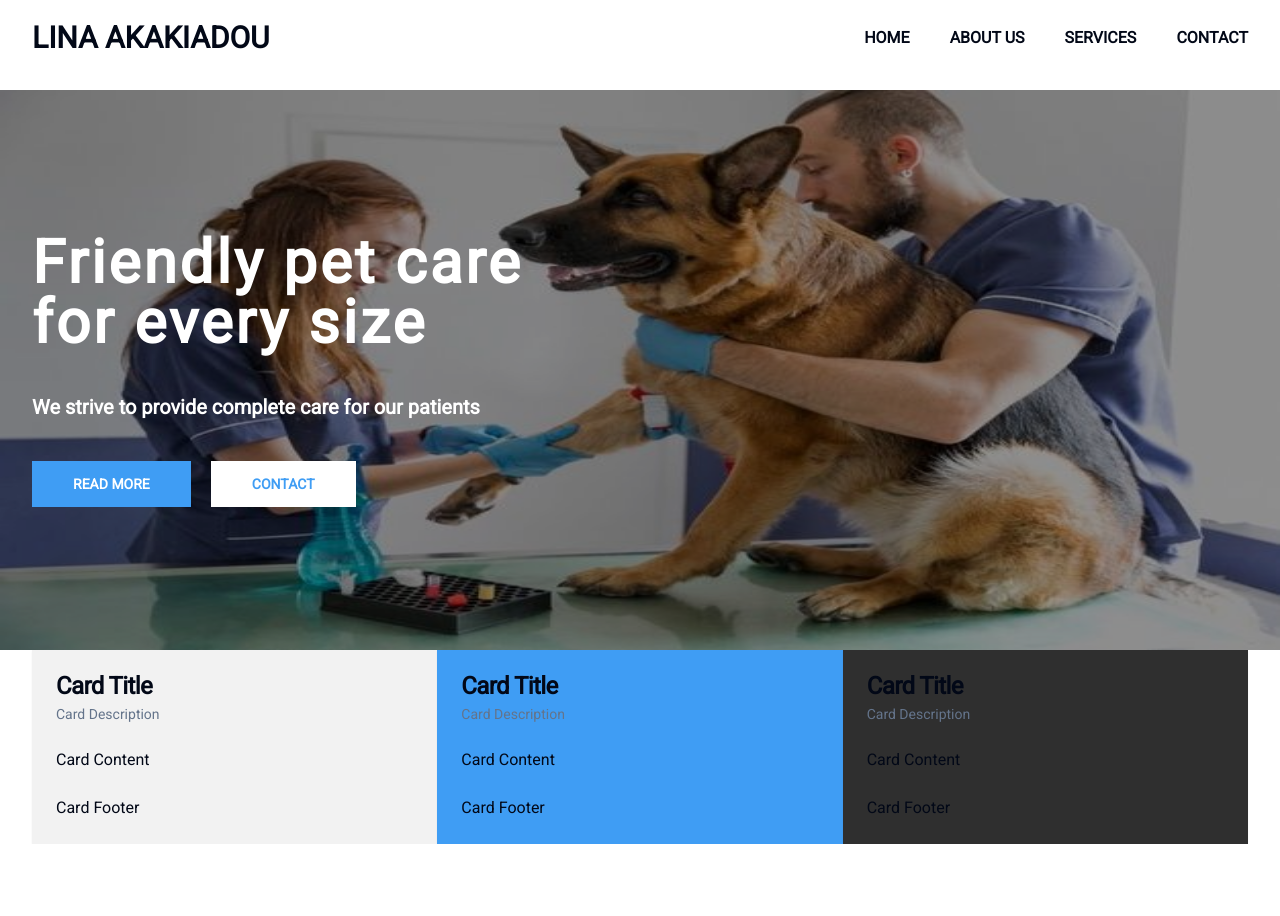
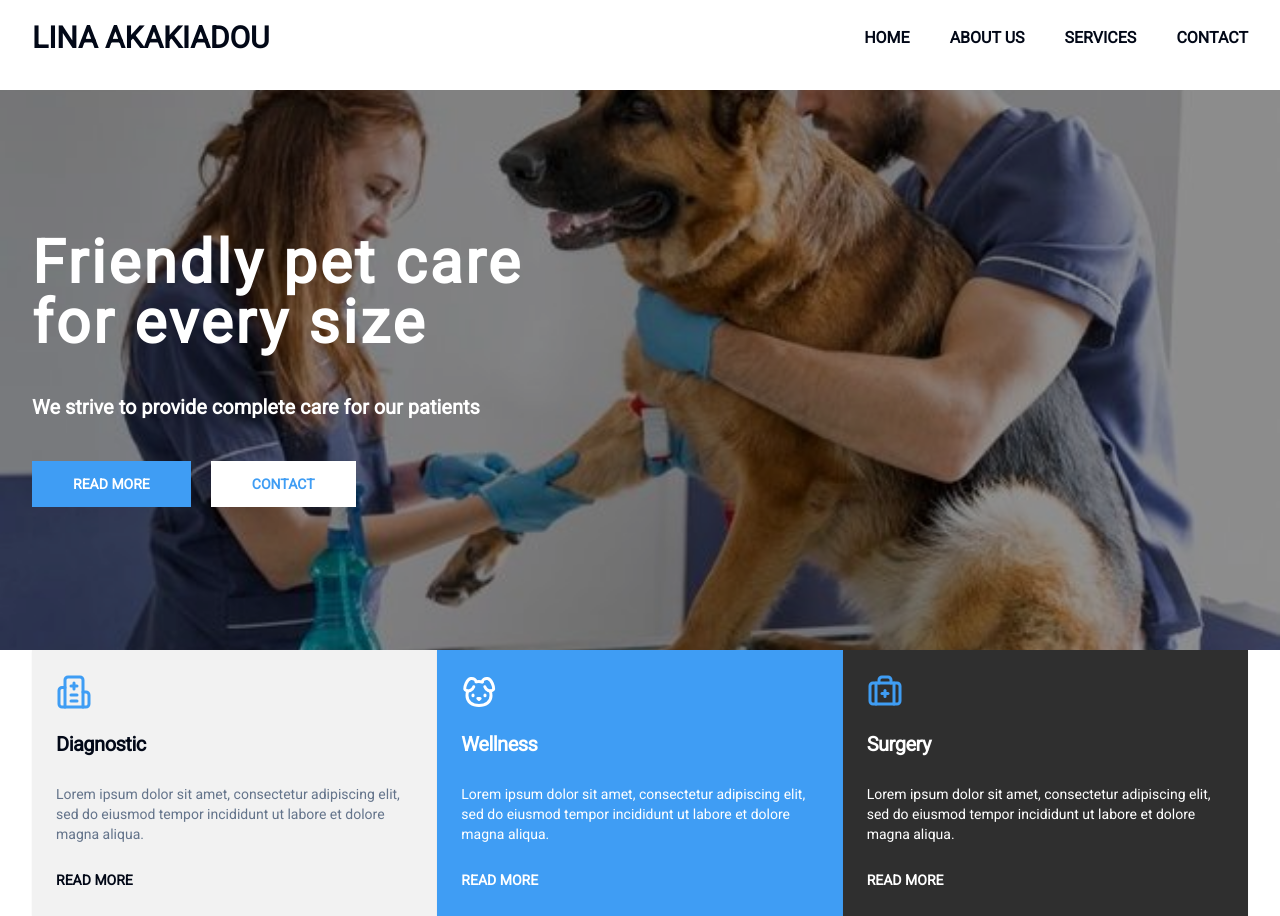
Before and after one commit to LazarosZiskos/vet-practice, a Next.js app: page / in a window 1280 px wide. Before the commit the page ends 844 px from the top, so only its background shows below. Built offline with nearby package versions, Linux system fonts and the light colour scheme.

Commit message:
finished card section

```diff
--- a/components/Hero.jsx
+++ b/components/Hero.jsx
@@ -1,20 +1,15 @@
 import React from "react";
 import MyButton from "./MyButton";
-import {
-  Card,
-  CardContent,
-  CardDescription,
-  CardFooter,
-  CardHeader,
-  CardTitle,
-} from "@/components/ui/card";
+
+import MyCard from "./MyCard";
+import { BriefcaseMedical, Dog, Hospital } from "lucide-react";
 
 const Hero = () => {
   return (
     <section>
       <div className="">
         <img
-          className="w-full h-[70vh] object-fit"
+          className="w-full h-[70vh] object-cover"
           src="dog1.jpg"
           alt="dog-1"
         />
@@ -43,44 +38,27 @@ const Hero = () => {
             />
           </div>
         </div>
-        {/* CREATE MYCARD COMPONENT WITH THE SHADCNUI CARD INSIDE TO PASS PROPS */}
-        <div className="absolute mt-auto justify-center items-center container grid grid-cols-3 top-[650px]">
-          <Card className="bg-gray2">
-            <CardHeader>
-              <CardTitle>Card Title</CardTitle>
-              <CardDescription>Card Description</CardDescription>
-            </CardHeader>
-            <CardContent>
-              <p>Card Content</p>
-            </CardContent>
-            <CardFooter>
-              <p>Card Footer</p>
-            </CardFooter>
-          </Card>
-          <Card className="bg-blue1">
-            <CardHeader>
-              <CardTitle>Card Title</CardTitle>
-              <CardDescription>Card Description</CardDescription>
-            </CardHeader>
-            <CardContent>
-              <p>Card Content</p>
-            </CardContent>
-            <CardFooter>
-              <p>Card Footer</p>
-            </CardFooter>
-          </Card>
-          <Card className="bg-gray1">
-            <CardHeader>
-              <CardTitle>Card Title</CardTitle>
-              <CardDescription>Card Description</CardDescription>
-            </CardHeader>
-            <CardContent>
-              <p>Card Content</p>
-            </CardContent>
-            <CardFooter>
-              <p>Card Footer</p>
-            </CardFooter>
-          </Card>
+        <div className="absolute justify-center m-auto items-center container grid grid-cols-3 top-[650px] left-0 right-0 ml-auto mr-auto w-full">
+          <MyCard
+            title="Diagnostic"
+            description="Lorem ipsum dolor sit amet, consectetur adipiscing elit, sed do eiusmod tempor incididunt ut labore et dolore magna aliqua. "
+            style="bg-gray2"
+            icon={<Hospital size={36} className="text-blue1" />}
+          />
+          <MyCard
+            title="Wellness"
+            description="Lorem ipsum dolor sit amet, consectetur adipiscing elit, sed do eiusmod tempor incididunt ut labore et dolore magna aliqua. "
+            style="bg-blue1 text-white"
+            icon={<Dog size={36} className="text-white" />}
+            descStyle="text-white"
+          />
+          <MyCard
+            title="Surgery"
+            description="Lorem ipsum dolor sit amet, consectetur adipiscing elit, sed do eiusmod tempor incididunt ut labore et dolore magna aliqua. "
+            style="bg-gray1 text-white"
+            icon={<BriefcaseMedical size={36} className="text-blue1" />}
+            descStyle="text-white"
+          />
         </div>
       </div>
     </section>
--- /dev/null
+++ b/components/MyCard.jsx
@@ -0,0 +1,33 @@
+import React from "react";
+import {
+  Card,
+  CardContent,
+  CardDescription,
+  CardHeader,
+  CardTitle,
+} from "./ui/card";
+
+const MyCard = ({ title, description, style, icon, descStyle }) => {
+  return (
+    <>
+      <Card className={`${style}`}>
+        <CardHeader>
+          <CardTitle className="flex flex-col gap-5 text-xl pb-5">
+            <span>{icon}</span>
+            {title}
+          </CardTitle>
+          <CardDescription className={`${descStyle}`}>
+            {description}
+          </CardDescription>
+        </CardHeader>
+        <CardContent>
+          <button className="uppercase font-bold text-sm hover:text-blue1 transition-all ease-in duration-150">
+            Read more
+          </button>
+        </CardContent>
+      </Card>
+    </>
+  );
+};
+
+export default MyCard;
```
